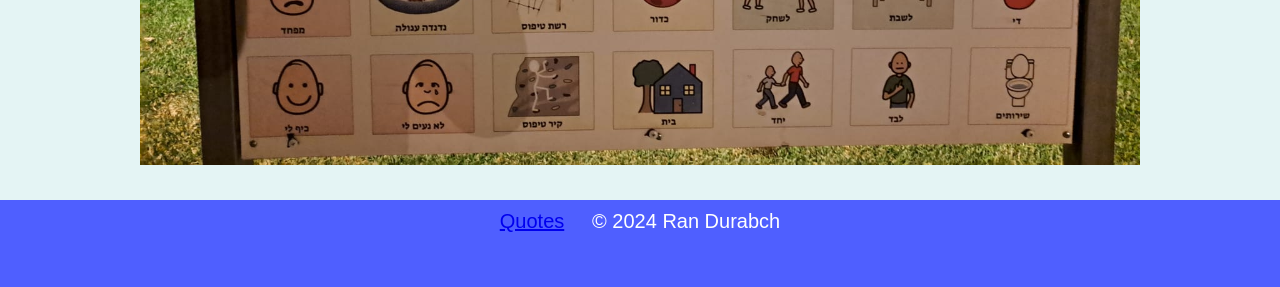
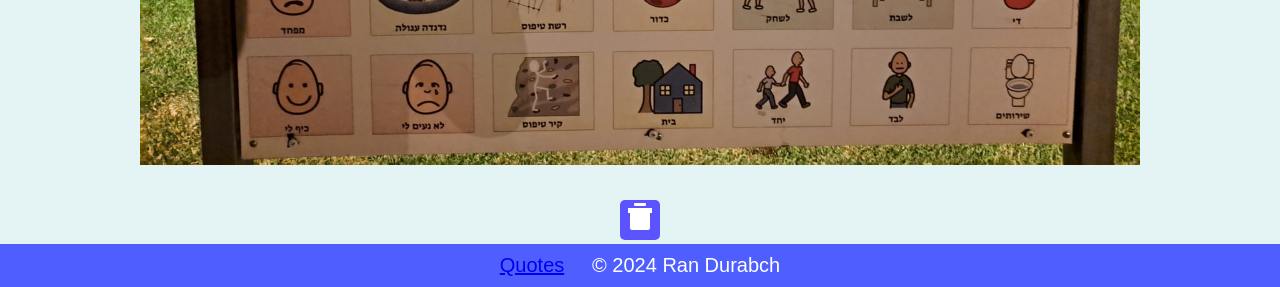
Before and after one commit to RealManPy/portfolio, a PHP site: page /KadmanPlay.html in a window 1280 px wide. Shown: the part 859-1146 px from the top of the page. Before the commit the page ends 1091 px from the top, so only its background shows below. Run offline with PHP 8.4, Linux system fonts and the light colour scheme; some web fonts are replaced.

Commit message:
Added reset button to play

```diff
--- a/KadmanPlay.html
+++ b/KadmanPlay.html
@@ -74,6 +74,11 @@
             <div id="dynamicContent"></div>
         </main>
     </div>
+	<div class = "fixed-div">
+		<button class="trash-button" onclick="deleteText();">
+			<span></span>
+		</button>
+	</div>
     <footer>
         <a href="quotes.html">Quotes</a>&nbsp;&nbsp;&nbsp;&nbsp;&nbsp;&copy; 2024 Ran Durabch
     </footer>
@@ -91,6 +96,10 @@
                 element.innerHTML += " " + word;
             }
         }
+		function deleteText(){
+			let element = document.getElementById('singleElement');
+			element.remove();
+		}
     </script>
 </body>
 </html>
--- a/styles/memesStyle.css
+++ b/styles/memesStyle.css
@@ -108,3 +108,57 @@
 #playImg{
 	width: 1000px;
 }
+.trash-button {
+        display: inline-block;
+        width: 40px;
+        height: 40px;
+        background-color: rgb(91, 83, 255);
+        border: none;
+        border-radius: 5px;
+        position: relative;
+        cursor: pointer;
+        outline: none;
+    }
+
+    .trash-button::before, .trash-button::after {
+        content: '';
+        position: absolute;
+        background-color: white;
+        border-radius: 2px;
+    }
+
+    /* Bin Body */
+    .trash-button::before {
+        width: 20px;
+        height: 20px;
+        left: 50%;
+        bottom: 10px;
+        transform: translateX(-50%);
+    }
+
+    /* Bin Lid */
+    .trash-button::after {
+        width: 24px;
+        height: 5px;
+        left: 50%;
+        top: 8px;
+        transform: translateX(-50%);
+        border-radius: 0;
+    }
+
+    /* Bin Handle */
+    .trash-button span {
+        position: absolute;
+        width: 12px;
+        height: 3px;
+        background-color: white;
+        top: 3px;
+        left: 50%;
+        transform: translateX(-50%);
+        border-radius: 1px;
+    }
+
+.fixed-div {
+	text-align: center;
+	margin-top: auto;
+}
```
